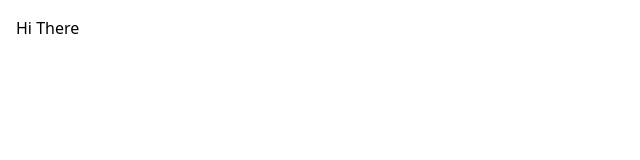
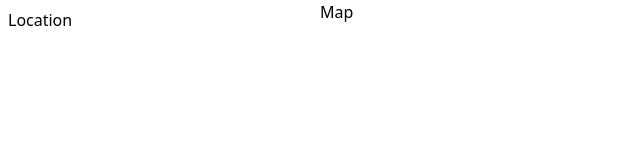
Before and after one commit to DecoMacie/mapsclone, a React (Vite) app: page / in a window 1280 px wide. Shown: the top 160 px of the page, without its empty margins (0-640 px from the left). Built offline with nearby package versions, Linux system fonts and the light colour scheme.

Commit message:
Added components
Added Map.tsx and LocationSearch.tsx

Changed settings:
"tailwindCSS.experimental.configFile": "src/styles/app.css"

```diff
--- a/src/App.tsx
+++ b/src/App.tsx
@@ -1,5 +1,17 @@
+import Map from "./components/Map";
+import LocationSearch from "./components/LocationSearch";
+
 function App() {
-  return <div className="m-4"> Hi There</div>;
+  return (
+    <div className="h-screen w-screen grid grid-cols-12">
+      <div className="col-span-3 p-2">
+        <LocationSearch />
+      </div>
+      <div className="col-span-9">
+        <Map />
+      </div>
+    </div>
+  );
 }
 
 export default App;
--- /dev/null
+++ b/src/components/LocationSearch.tsx
@@ -0,0 +1,3 @@
+export default function LocationSearch() {
+  return <div>Location</div>;
+}
--- /dev/null
+++ b/src/components/Map.tsx
@@ -0,0 +1,3 @@
+export default function Map() {
+  return <div>Map</div>;
+}
```
